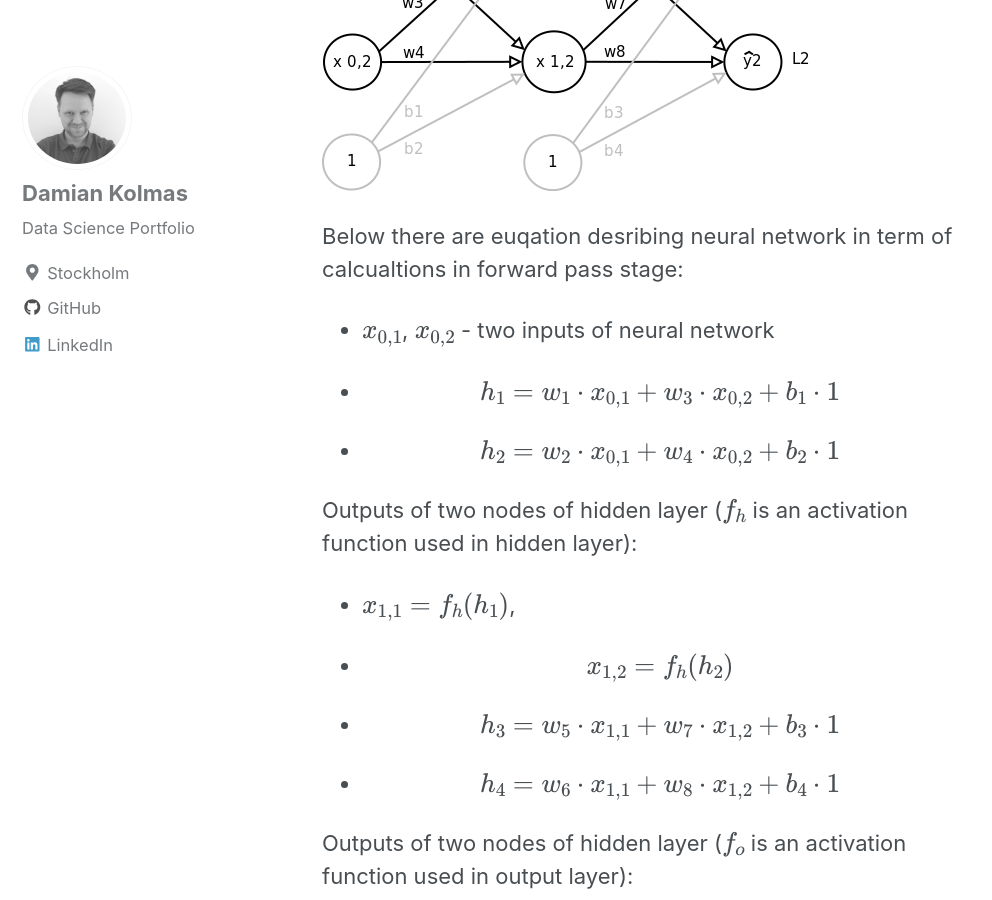
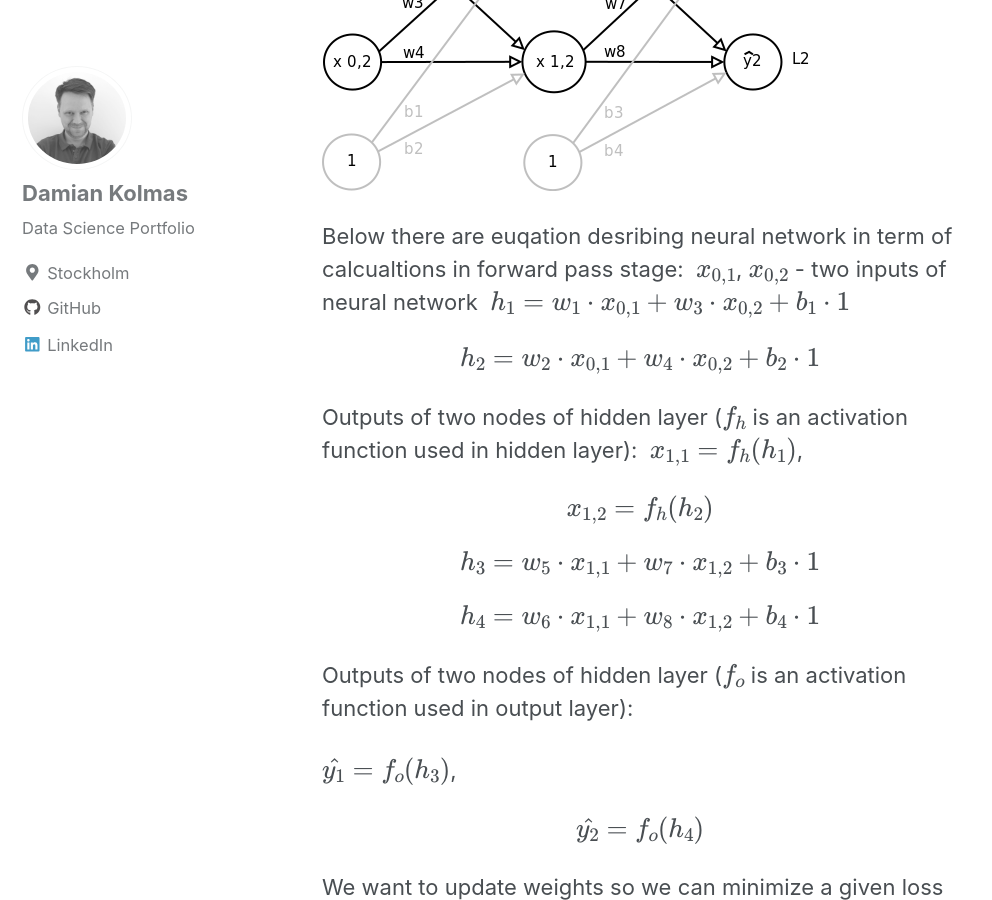
Before and after one commit to DKolmas/DKolmas.github.io, a Jekyll site: the page built from _posts/2019-03-29-Backpropagation-Algorithm-Explained.md, in a window 1280 px wide and 900 px high, scrolled down 772 px. Shown: the whole window, without its empty margins (0-992 px from the left). Built offline with Jekyll 4.4.1, drawn with Linux system fonts in a browser that asks for light colours; cached includes are drawn as plain includes; formulas are drawn with MathJax 3.

Commit message:
another update

```diff
--- a/_posts/2019-03-29-Backpropagation-Algorithm-Explained.md
+++ b/_posts/2019-03-29-Backpropagation-Algorithm-Explained.md
@@ -16,28 +16,28 @@ First, let's have assumption about Neural Network. It is simple network with two
 ![image](/images/Simple_NN_01.png)
 
 Below there are euqation desribing neural network in term of calcualtions in forward pass stage:
+$$\\*$$
+$$x_{0,1}$$, $$x_{0,2}$$ - two inputs of neural network
+$$\\*$$
+$$h_1 = w_1 \cdot x_{0,1} + w_3 \cdot x_{0,2} + b_1 \cdot 1 $$
 
-* $$x_{0,1}$$, $$x_{0,2}$$ - two inputs of neural network
-
-* $$h_1 = w_1 \cdot x_{0,1} + w_3 \cdot x_{0,2} + b_1 \cdot 1 $$
-
-* $$h_2 = w_2 \cdot x_{0,1} + w_4 \cdot x_{0,2} + b_2 \cdot 1 $$
+$$h_2 = w_2 \cdot x_{0,1} + w_4 \cdot x_{0,2} + b_2 \cdot 1 $$
 
 Outputs of two nodes of hidden layer ($$f_h$$ is an activation function used in hidden layer):
+$$\\*$$
+$$x_{1,1} = f_h(h_1)$$,
 
-* $$x_{1,1} = f_h(h_1)$$,
+$$x_{1,2} = f_h(h_2)$$
 
-* $$x_{1,2} = f_h(h_2)$$
+$$h_3 = w_5 \cdot x_{1,1} + w_7 \cdot x_{1,2} + b_3 \cdot 1 $$
 
-* $$h_3 = w_5 \cdot x_{1,1} + w_7 \cdot x_{1,2} + b_3 \cdot 1 $$
-
-* $$h_4 = w_6 \cdot x_{1,1} + w_8 \cdot x_{1,2} + b_4 \cdot 1 $$
+$$h_4 = w_6 \cdot x_{1,1} + w_8 \cdot x_{1,2} + b_4 \cdot 1 $$
 
 Outputs of two nodes of hidden layer ($$f_o$$ is an activation function used in output layer):
 
-* $$\hat{y_1} = f_o(h_3)$$,
+$$\hat{y_1} = f_o(h_3)$$,
 
-* $$\hat{y_2} = f_o(h_4)$$
+$$\hat{y_2} = f_o(h_4)$$
 
 We want to update weights so we can minimize a given loss function (L) used for learning of the neural network. The objective is to minimize loss function with respect to all the weights in the network:
 * weights from input to the first (and the only one) hidden layer: $$  w_1, w_2, w_3, w_4, b_1$$
```
